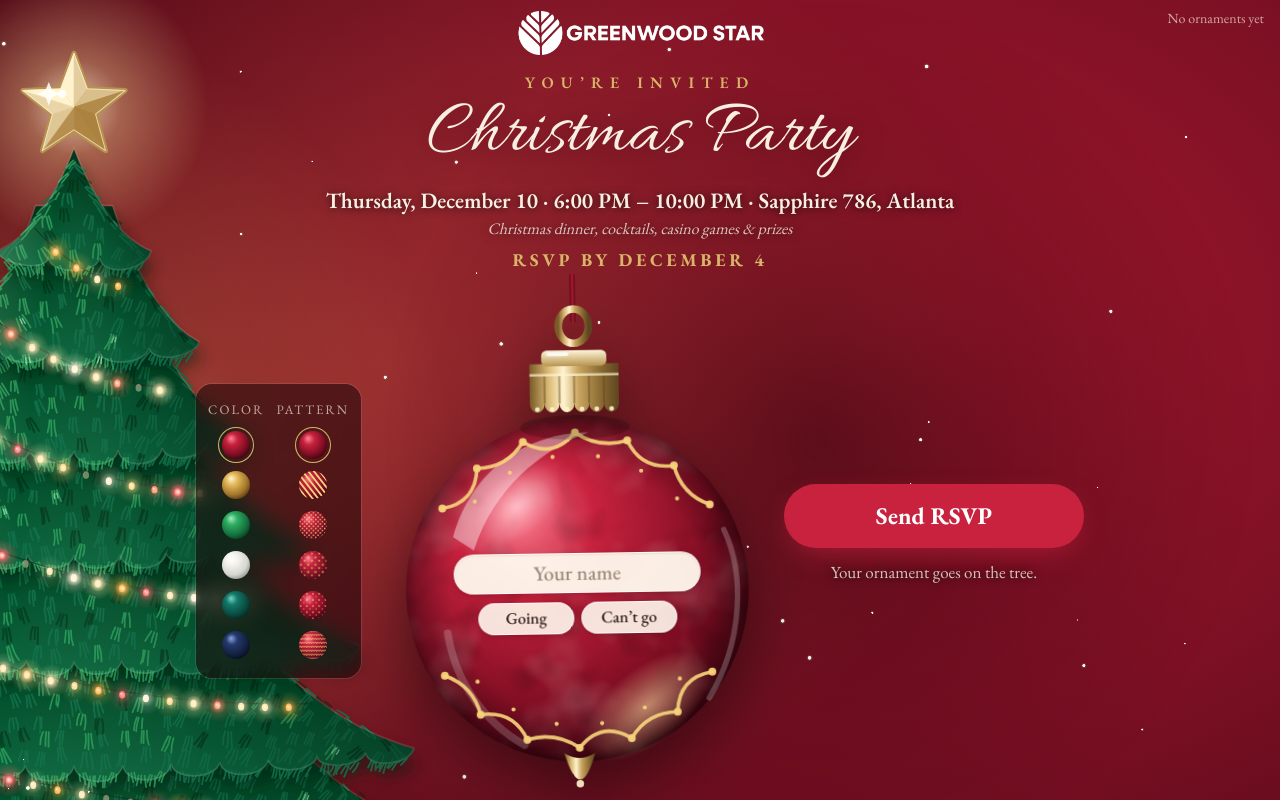
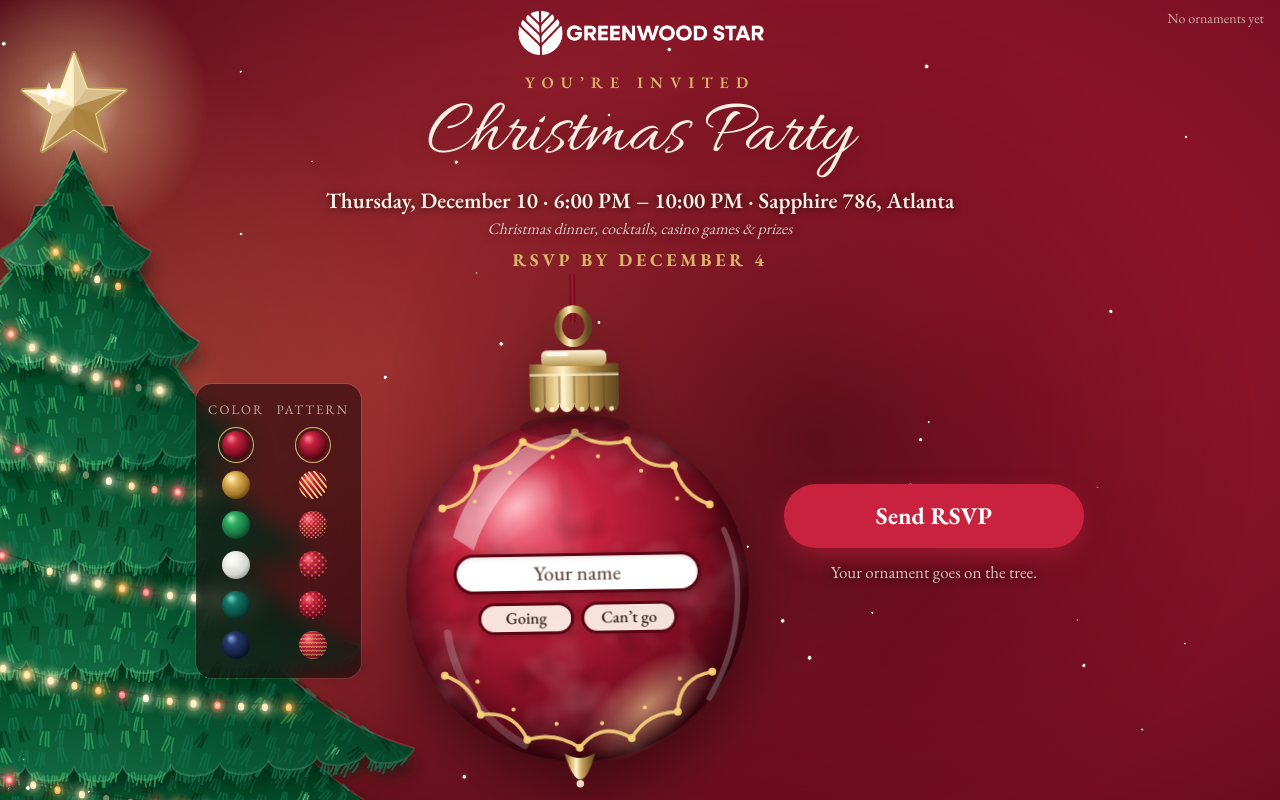
Before and after one commit to tigerclubec/greenwood-christmas-atlanta, a Next.js app in the folder greenwood-christmas-atlanta/: page / in a window 1280 px wide. Built offline with nearby package versions, Linux system fonts and the light colour scheme.

Commit message:
Update styles for glass-input and glass-pill classes

```diff
--- a/greenwood-christmas-atlanta/app/globals.css
+++ b/greenwood-christmas-atlanta/app/globals.css
@@ -105,26 +105,28 @@ body {
 .glass-input {
   width: 100%;
   border-radius: 999px;
-  border: 1px solid rgba(255, 255, 255, 0.7);
-  background: rgba(255, 249, 238, 0.95);
-  color: #2a1a14;
+  border: 3px solid #5a0614;
+  background: #ffffff;
+  color: #1a0e0a;
+  font-weight: 600;
+  caret-color: #b51d36;
   text-align: center;
   outline: none;
-  box-shadow: 0 2px 8px -2px rgba(40, 0, 10, 0.35), inset 0 1px 2px rgba(120, 80, 40, 0.12);
+  box-shadow: 0 4px 14px -2px rgba(40, 0, 10, 0.55), inset 0 2px 4px rgba(90, 6, 20, 0.12);
   transition: box-shadow 0.2s, border-color 0.2s;
 }
-.glass-input::placeholder { color: #9a8a7a; }
+.glass-input::placeholder { color: #6b4f45; opacity: 1; font-weight: 500; }
 .glass-input:focus {
-  border-color: #c9a45f;
-  box-shadow: 0 0 0 3px rgba(246, 210, 122, 0.6), 0 2px 8px -2px rgba(40, 0, 10, 0.35);
+  border-color: #0f5a35;
+  box-shadow: 0 0 0 4px #f6d27a, 0 0 0 7px rgba(15, 90, 53, 0.55), 0 4px 14px -2px rgba(40, 0, 10, 0.55);
 }
 .glass-input[aria-invalid="true"] {
   border-color: #f2b705;
-  box-shadow: 0 0 0 3px rgba(255, 214, 90, 0.75);
+  box-shadow: 0 0 0 4px rgba(255, 214, 90, 0.9);
 }
 .glass-pill {
   border-radius: 999px;
-  border: 1px solid rgba(255, 255, 255, 0.7);
+  border: 3px solid #5a0614;
   background: rgba(255, 249, 238, 0.9);
   color: #2a1a14;
   box-shadow: 0 2px 8px -2px rgba(40, 0, 10, 0.35);
```
